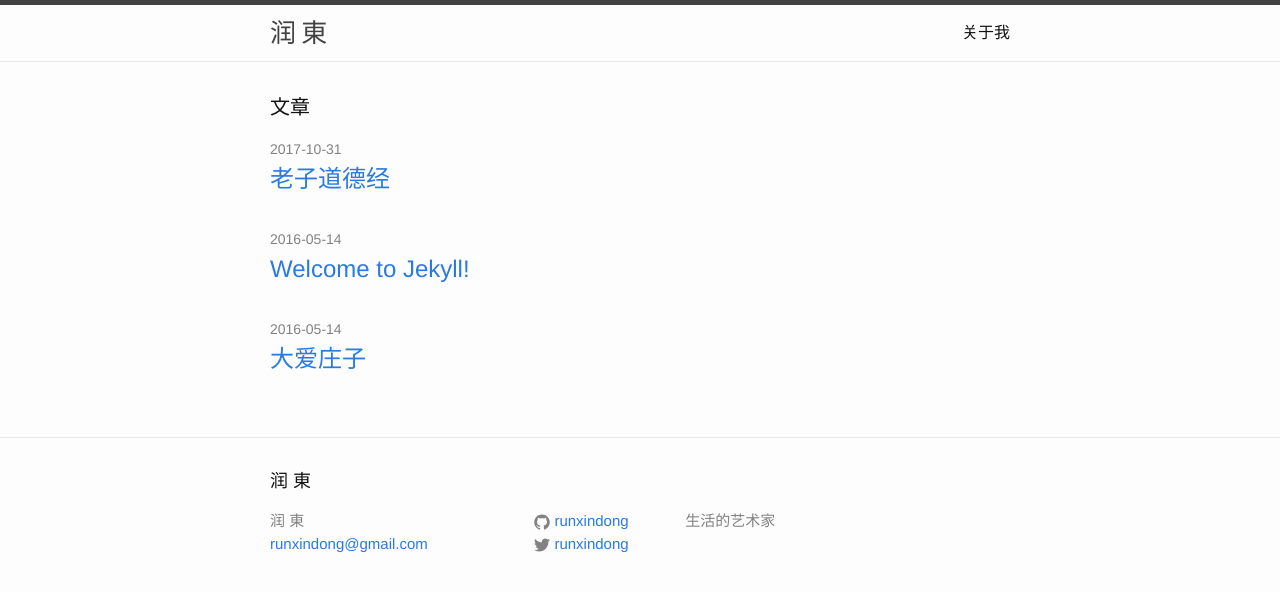
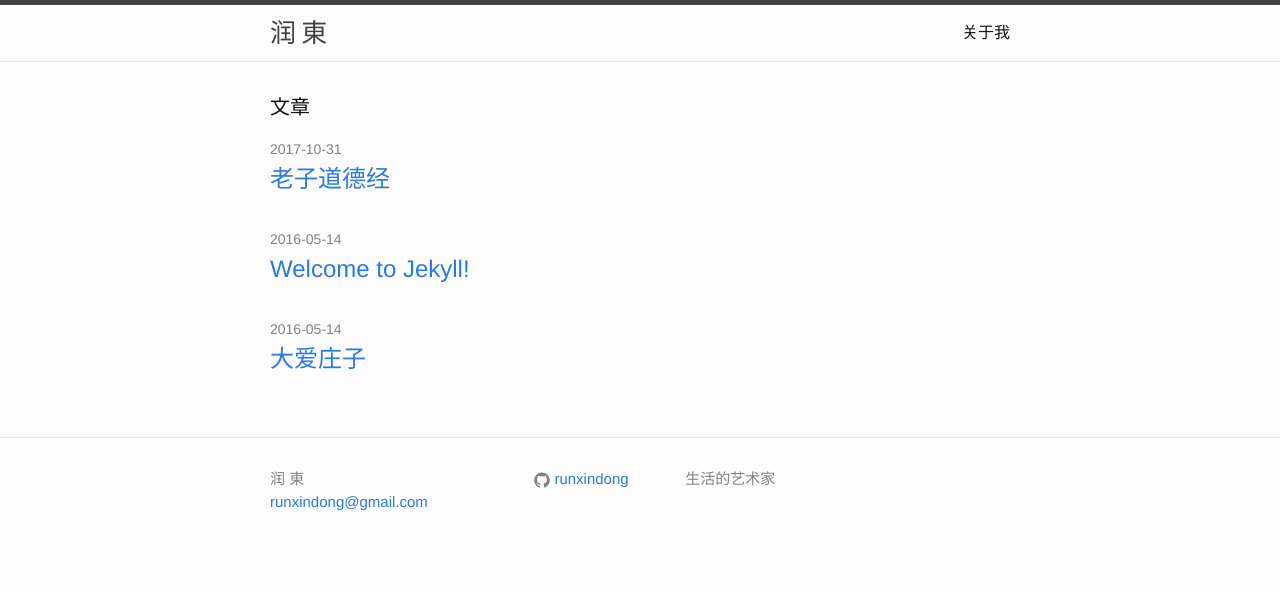
Before and after one commit to runxindong/runxindong.github.io, a Jekyll site: the page built from index.html, in a window 1280 px wide. Shown: the top 592 px of the page. Built offline with Jekyll 4.4.1, drawn with Linux system fonts in a browser that asks for light colours.

Commit message:
site settings

```diff
--- a/_config.yml
+++ b/_config.yml
@@ -12,7 +12,7 @@ description: > # this means to ignore newlines until "baseurl:"
   生活的艺术家
 baseurl: "" # the subpath of your site, e.g. /blog
 url: "http://yourdomain.com" # the base hostname & protocol for your site
-twitter_username: runxindong
+#twitter_username: runxindong
 github_username:  runxindong
 
 # Build settings
--- a/_includes/footer.html
+++ b/_includes/footer.html
@@ -2,7 +2,7 @@
 
   <div class="wrapper">
 
-    <h2 class="footer-heading">{{ site.title }}</h2>
+    <!-- <h2 class="footer-heading">{{ site.title }}</h2> -->
 
     <div class="footer-col-wrapper">
       <div class="footer-col footer-col-1">
```
Also changed, not shown: 1 other file.
